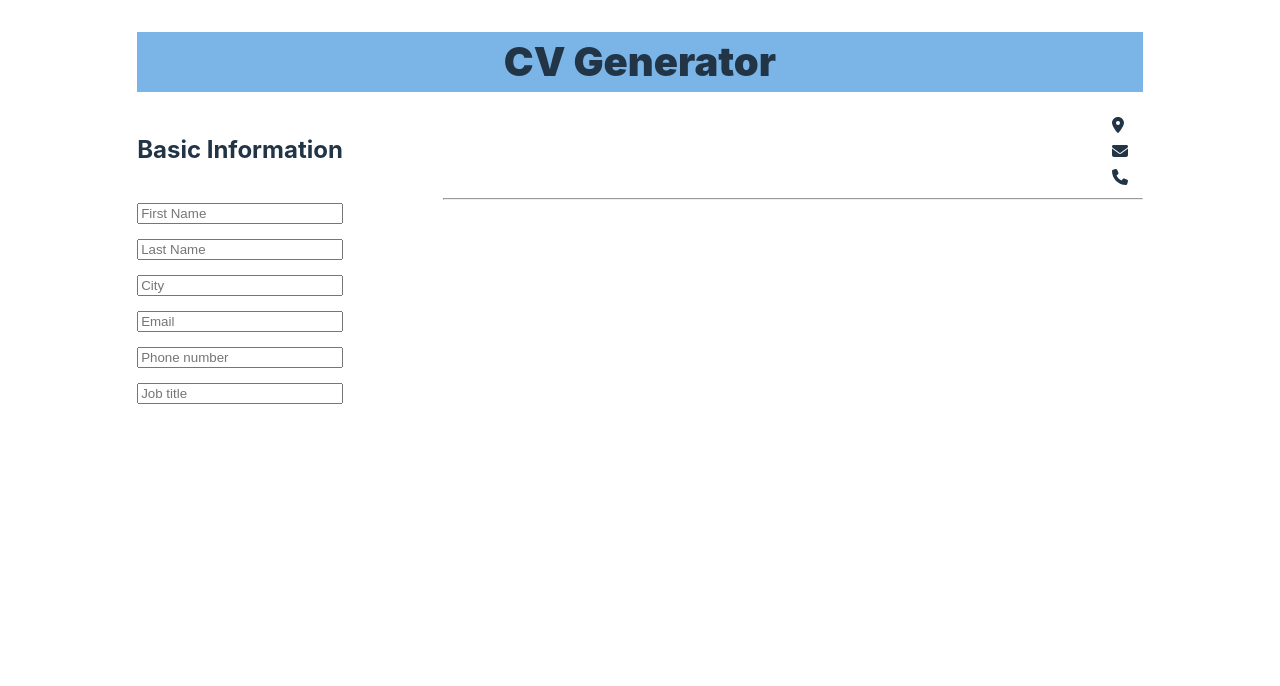
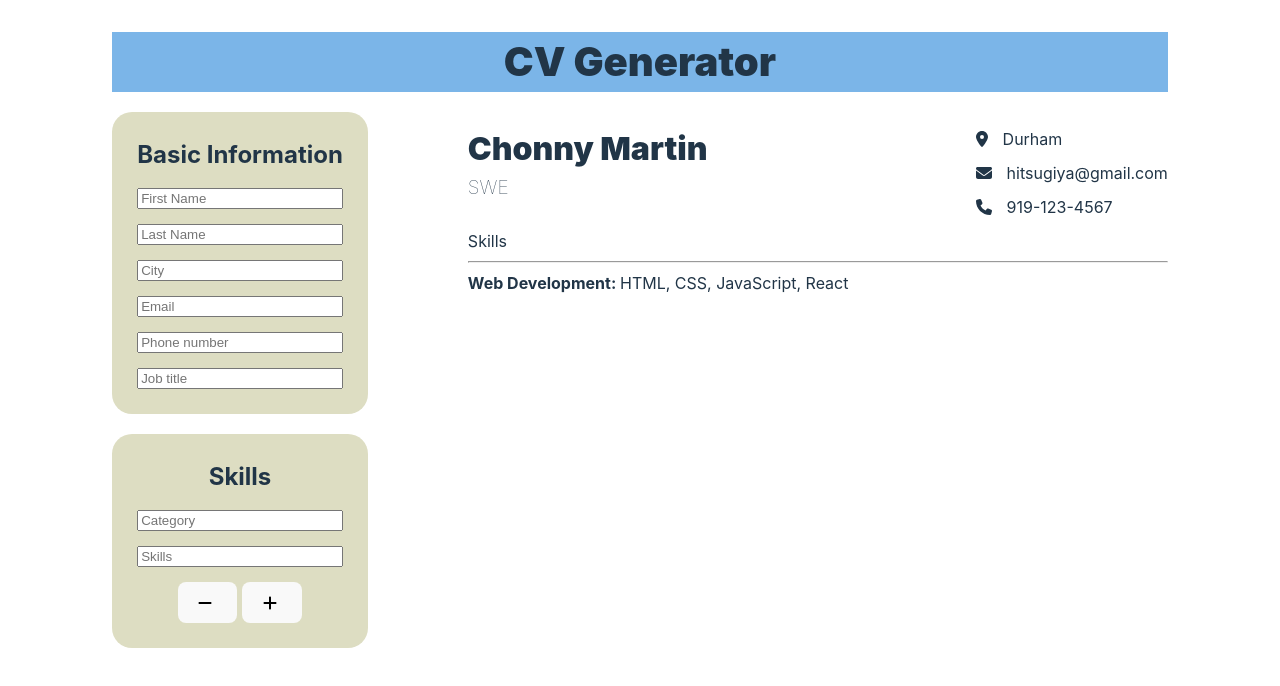
Before and after one commit to ChonnyRama/cv-application, a React (Vite) app: page / in a window 1280 px wide. Shown: the top 686 px of the page. Built offline with nearby package versions, Linux system fonts and the light colour scheme.

Commit message:
Add form for inputting skills and preview for them

```diff
--- a/src/Content.jsx
+++ b/src/Content.jsx
@@ -1,14 +1,26 @@
 import { useState } from 'react'
 import BasicInfo from './components/CVForms/BasicInfo'
 import Preview from './components/CVPreview/Preview'
+import Skills from './components/CVForms/Skills'
+import { FontAwesomeIcon } from "@fortawesome/react-fontawesome";
+import {
+  faPlus,
+  faMinus,
+} from "@fortawesome/free-solid-svg-icons";
 
 export default function Content() {
-    const [firstName, setFirstName] = useState(null)
+  const [firstName, setFirstName] = useState(null)
   const [lastName, setLastName] = useState(null)
   const [email, setEmail] = useState(null)
   const [phone, setPhone] = useState(null)
   const [location, setLocation] = useState(null)
   const [title, setTitle] = useState(null)
+  const [categories, setCategories] = useState([
+    {
+    category: '',
+    skills: '',
+    },
+  ])
 
     function onFirstName(event) {
         setFirstName(event.target.value)
@@ -34,6 +46,29 @@ export default function Content() {
     setTitle(event.target.value)
   }
 
+  function onCategory(event, index) {
+    const newCategories = [...categories]
+    newCategories[index].category = event.target.value
+    setCategories(newCategories)
+  }
+
+  function onSkills(event, index) {
+    const newCategories = [...categories]
+    newCategories[index].skills = event.target.value
+    setCategories(newCategories)
+  }
+
+  function addCategory() {
+    setCategories([...categories, {category:'',skills:''}])
+  }
+
+  function removeCategory() {
+    const newCategories = [...categories]
+    newCategories.pop();
+    setCategories(newCategories)
+  }
+
+
   return (
     <>
       <div className="content">
@@ -47,6 +82,30 @@ export default function Content() {
             onTitle={onTitle}
 
           />
+        <div className='skills'>
+          <h1>Skills</h1>
+            {categories.map((category, index) => (
+              <Skills
+                key={index}
+                category={categories[index].category}
+                skills={categories[index].skills}
+                onCategory={(event) => onCategory(event,index)}
+                onSkills={(event) => onSkills(event,index)}
+              />
+            )
+            )}
+            <div className='skills-buttons'>
+              <button
+                onClick={removeCategory}>
+                <FontAwesomeIcon icon={faMinus} />
+              </button>
+              <button
+                onClick={addCategory}>
+                <FontAwesomeIcon icon={faPlus} />
+              </button>
+            </div>
+
+        </div>
         </section>
 
         <section className='preview'>
@@ -57,6 +116,7 @@ export default function Content() {
             email={email}
             phone={phone}
             title={title}
+            skills={categories}
         />
         </section>
       </div>
--- /dev/null
+++ b/src/components/CVForms/Skills.jsx
@@ -0,0 +1,21 @@
+import React, { useState } from 'react'
+
+export default function Skills({
+  onCategory,
+  onSkills,
+  category,
+  skills,
+}) {
+  return (
+    <>
+      <input type='text'
+        placeholder='Category'
+        value={category}
+        onChange={onCategory} />
+      <input type='text'
+        placeholder='Skills'
+        value={skills}
+        onChange={onSkills} />
+    </>
+  )
+}
--- a/src/components/CVForms/forms.css
+++ b/src/components/CVForms/forms.css
@@ -1,3 +1,15 @@
-h1 {
+h1, h2 {
     font-size: 1.5rem;
+    margin: 0;
 }
+
+.cv-form > div {
+  background-color: rgb(221, 221, 194);
+  padding: 25px;
+  border-radius: 20px;
+  margin-bottom: 20px;
+
+  display: flex;
+  flex-direction: column; /* Keeps each label/input pair in a vertical stack */
+  gap: 15px; /* Adds space between each label/input pair */
+}
--- a/src/components/CVPreview/Preview.jsx
+++ b/src/components/CVPreview/Preview.jsx
@@ -1,5 +1,7 @@
 import React from 'react'
 import PreviewBasic from './PreviewBasic'
+import PreviewSkills from './PreviewSkills'
+import './preview.css'
 
 export default function Preview({
     firstName,
@@ -8,6 +10,7 @@ export default function Preview({
     email,
     phone,
     title,
+    skills,
 }) {
     return (
       <>
@@ -20,6 +23,9 @@ export default function Preview({
             phone={phone}
             title={title}
           />
+          <PreviewSkills
+            skills={skills}
+          />
         </section>
       </>
     )
--- a/src/components/CVPreview/PreviewBasic.jsx
+++ b/src/components/CVPreview/PreviewBasic.jsx
@@ -5,7 +5,6 @@ import {
   faLocationDot,
   faEnvelope,
 } from "@fortawesome/free-solid-svg-icons";
-import './preview.css'
 
 export default function PreviewBasic({
     firstName,
@@ -18,25 +17,24 @@ export default function PreviewBasic({
     return (
     <>
         <div className='preview-basic'>
-            <div className='basic-info'>
+            <div className='basic-info-preview'>
                 <p className='full-name'>
-                    {firstName} {lastName}
+                    {firstName || "Chonny"} {lastName || "Martin"}
                     </p>
-                    <h2>{title}</h2>
+                    <h2>{title || "SWE"}</h2>
             </div>
             <div className='contact-info'>
                 <p>
-                    <FontAwesomeIcon icon={faLocationDot} /> {location}
+                    <FontAwesomeIcon icon={faLocationDot} /> {location || "Durham"}
                 </p>
                 <p>
-                    <FontAwesomeIcon icon={faEnvelope} /> {email}
+                    <FontAwesomeIcon icon={faEnvelope} /> {email || "hitsugiya@gmail.com"}
                 </p>
                 <p>
-                    <FontAwesomeIcon icon={faPhone} /> {phone}
+                    <FontAwesomeIcon icon={faPhone} /> {phone || "919-123-4567"}
                 </p>
             </div>
         </div>
-        <hr></hr>
     </>
     )
 }
--- /dev/null
+++ b/src/components/CVPreview/PreviewSkills.jsx
@@ -0,0 +1,20 @@
+import React, { Fragment } from 'react'
+
+export default function PreviewSkills({
+  skills,
+}) {
+  return (
+    <div className='skills-section'>
+      <span>Skills</span>
+      <hr></hr>
+      <div className='skills-container'>
+        {skills.map((skill,index) => (
+          <div className="category" key={index}>
+            <span className='line-start'>{skill.category || "Web Development: "}</span>
+            <span>{skill.skills || "HTML, CSS, JavaScript, React"}</span>
+          </div>
+      ))}
+      </div>
+    </div>
+  )
+}
--- a/src/components/CVPreview/preview.css
+++ b/src/components/CVPreview/preview.css
@@ -1,3 +1,8 @@
+.preview-section {
+  display: flex;
+  flex-direction: column;
+}
+
 .preview-basic {
     display: flex;
     justify-content: space-between;
@@ -5,7 +10,7 @@
     align-items: center;
 }
 
-.basic-info {
+.basic-info-preview{
     text-align: left;
     display: flex;
     flex-direction: column;
@@ -26,7 +31,8 @@ h2 {
     display: flex;
     flex-direction: column;
     align-items: flex-start;
-
+    position: relative;
+    top: 10px;
 }
 
 .contact-info p {
@@ -38,3 +44,13 @@ h2 {
 .contact-info p :first-child {
     margin-right: 15px;
 }
+
+.preview-section > :not(:first-child) {
+  margin-top: 15px;
+  text-align: left;
+}
+
+
+.line-start {
+  font-weight: bold;
+}
--- a/src/index.css
+++ b/src/index.css
@@ -90,9 +90,6 @@ header {
   flex: 2;
 }
 
-
-.basic-info {
-  display: flex;
-  flex-direction: column; /* Keeps each label/input pair in a vertical stack */
-  gap: 15px; /* Adds space between each label/input pair */
+.skills-buttons :first-child{
+  margin-right: 5px;
 }
```
Also changed, not shown: src/components/CVForms/BasicInfo.jsx (indentation only). Lines whose indentation alone changed are shown as unchanged.
